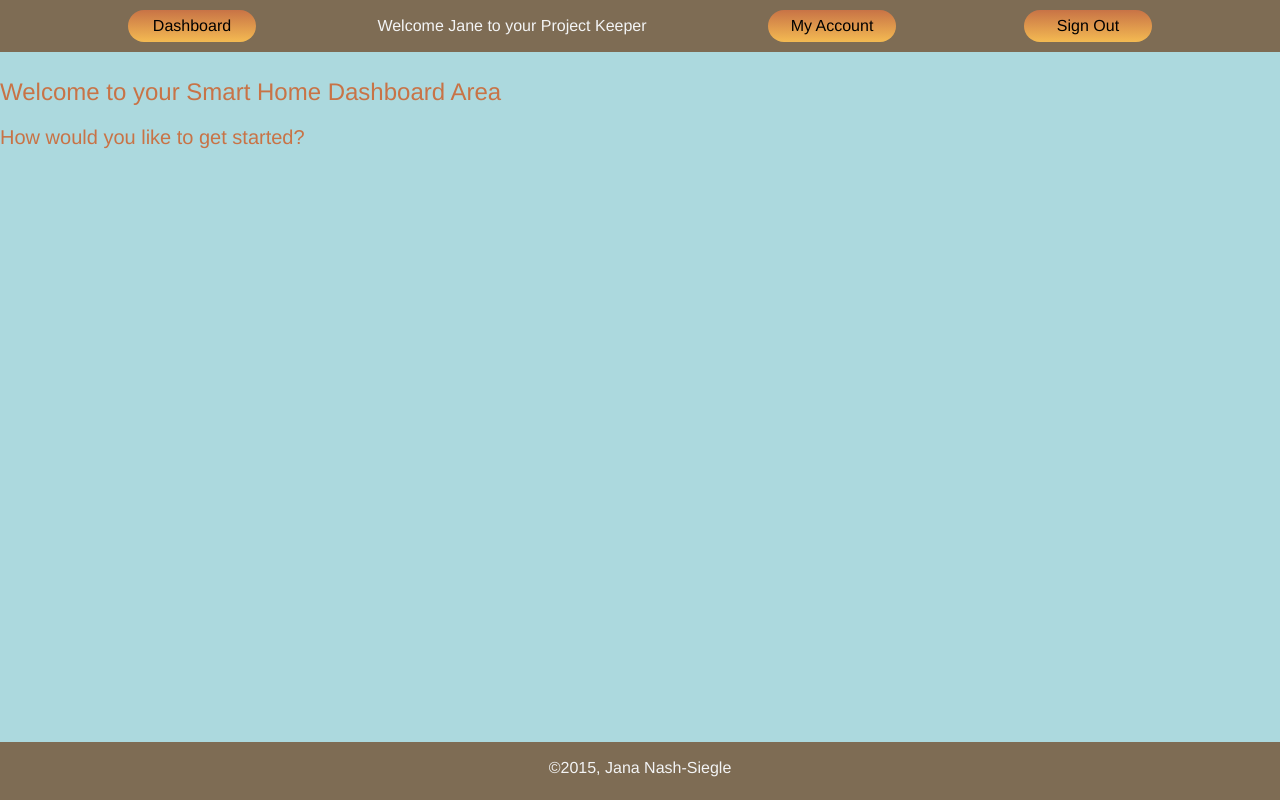
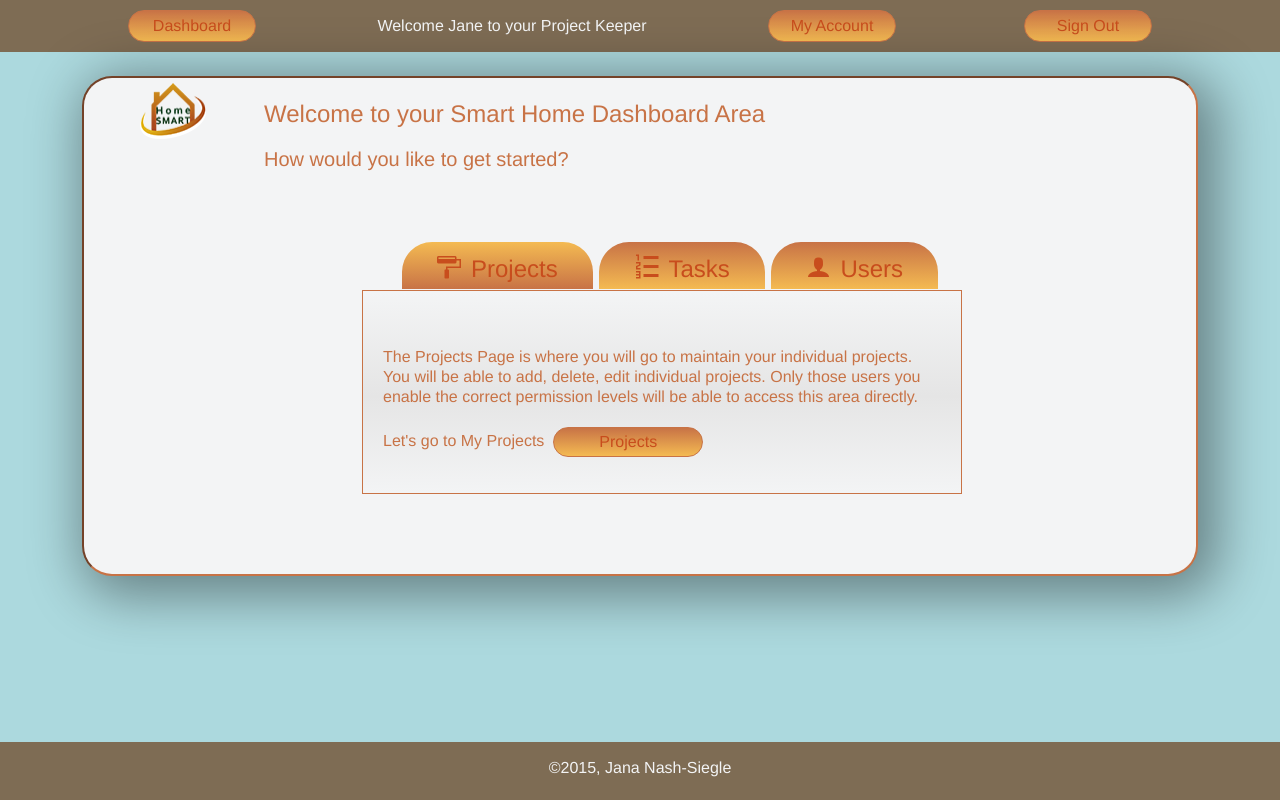
Before and after one commit to jnashsiegle/JQuery-Ajax-HTML-Weather-API-Projects, a PHP site: page /admin.html in a window 1280 px wide. Run offline with PHP 8.4, Linux system fonts and the light colour scheme; some libraries are stand-ins or nearby versions.

Commit message:
Upload of Final Week 2 Project
Just need to add comments.

```diff
--- a/Nash_Jana_Project/admin.html
+++ b/Nash_Jana_Project/admin.html
@@ -11,23 +11,80 @@
 <body>
 <header>
     <p>Welcome Jane to your Project Keeper</p>
-
     <!--Dashboard button -->
     <button id = "dashboard">Dashboard</button>
-
     <!--Sign Out Button-->
     <button>Sign Out</button>
     <button>My Account</button>
-
 </header>
 
+<div id = "container">
+    <div id = "admin">
+        <img src = "images/House_Logo.png" alt = "HomeSmart.com">
+    <h1> Welcome to your Smart Home Dashboard Area</h1>
+    <h2> How would you like to get started?</h2>
 
-<h1> Welcome to your Smart Home Dashboard Area</h1>
-<h2> How would you like to get started?</h2>
+        <div id = "panel">
+            <ul id = "tabs-nav">
+                <li><a href = "#projects"><span class="icon-paint-format" aria-hidden = "true"></span>Projects</a></li>
+                <li><a href = "#tasks"><span class = "icon-list-numbered" aria-hidden = "true"></span>Tasks</a></li>
+                <li><a href = "#users"><span class = "icon-user" aria-hidden = "true"></span>Users</a></li>
+            </ul>
+            <div id = "tabs">
+                <p id = "projects">
+                    The Projects Page is where you will go to maintain your individual projects.  You will be able to add, delete, edit individual projects.  Only those users you enable the correct permission levels will be able to access this area directly.<br /><br />
+                Let's go to My Projects&nbsp;&nbsp;<a href = "projects.html"><button class = "projectsbtn">Projects</button></a></p>
+                <p id = "tasks">
+                    This is the second tab. Lorem ipsum dolor sit amet, consectetur adipiscing elit. Non dolere, inquam, istud quam vim habeat postea videro; Ergo id est convenienter naturae vivere, a natura discedere. Est, ut dicis, inquam. Quacumque enim ingredimur, in aliqua historia vestigium ponimus. Cupit enim dícere nihil posse ad beatam vitam deesse sapienti. Ad eas enim res ab Epicuro praecepta dantur. Nummus in Croesi divitiis obscuratur, pars est tamen divitiarum.<br /><br />
+
+                Go to My Tasks&nbsp;&nbsp;<button class = "tasksbtn">Tasks</button></p>
+
+                <p id = "users">
+                    This is the third tab.  Lorem ipsum dolor sit amet, consectetur adipiscing elit. An potest cupiditas finiri? Efficiens dici potest. Deinde dolorem quem maximum? Ostendit pedes et pectus. Duo Reges: constructio interrete. Nos commodius agimus.<br /><br />
+
+                Go to My Users&nbsp;&nbsp;<button class = "usersbtn">Users</button></p>
+            </div>
+
+
+        </div>
+
+
+
+
+
+
+
+
+
+
+
+
+
+
+
+
+
+
+
+
+
+
+</div><!--end admin div -->
+</div>  <!--closing container div -->
+
 
 <footer class = "short">
     <p>©2015, Jana Nash-Siegle</p>
 </footer>
 
+<!-- jquery -->
+<script src="https://ajax.googleapis.com/ajax/libs/jquery/1.11.2/jquery.min.js"></script>
+<script>window.jQuery || document.write('<script src="js/jquery.min.js"><\/script>');</script>
+<!-- plugins -->
+
+<!-- main -->
+<script type="text/javascript" src="js/main.js"></script>
+<script type = "text/javascript" src = "js/respond.min.js"></script>
+<script type = "text/javascript" src = "js/modernizr.min.js" ></script>
 </body>
 </html>
--- a/Nash_Jana_Project/css/style.css
+++ b/Nash_Jana_Project/css/style.css
@@ -100,6 +100,12 @@ html {
 }
 .icon-circle-down:before {
     content: "\ea43";
+}
+.icon-user:before {
+    content: "\e971";
+}
+.icon-paint-format:before {
+    content: "\e90c";
 }
 hr.gradient_one {       /*Horizontal Rule for in-between Projects */
     border: 0;
@@ -209,17 +215,17 @@ header button{
     height: 2em;
     float: right;
     margin: 10px 10% 10px auto;
-    border: none;
+    border: 1px solid #c87346;
 }
 /*++++++++++++++++++++++++++++++++++++++++++Dashboard button*/
 #dashboard {
     float: left;
     margin:10px 0 10px 10%;
 }
-.submit_btn, button.modalClick, button, button, #login input.btn {
+.submit_btn, button.modalClick, button, button, #login input.btn, #addForm input.btn {
     font-family: 'Helvetica Neue', Helvetica, Arial, sans-serif;
     font-weight: normal;
-    color: #000;
+    color: #c84d1d;
     width: 150px;
     height: 30px;
     display: inline-block;
@@ -236,7 +242,7 @@ header button{
     background: -o-linear-gradient(top,  #c87346 0%,#f4ba52 100%); /* Opera 11.10+ */
     background: -ms-linear-gradient(top,  #c87346 0%,#f4ba52 100%); /* IE10+ */
     background: linear-gradient(to bottom,  #c87346 0%,#f4ba52 100%); /* W3C */
-    border: none;
+    border: 1px solid #c87346;
 
 
 
@@ -310,7 +316,7 @@ fieldset{
     width: 18.750em;
     line-height: 2em;
 }
-#addForm input {
+#addForm input,input#rPasswordInput, input#confirmPasswordInput {
     width: 20em;
     line-height: 2em;
     float: right;
@@ -351,6 +357,78 @@ label > input:checked + img{ /* (CHECKED) IMAGE STYLES */
 button#addButton {
     margin-bottom: 20px;
 }
+/*++++++++++++++++++++++++TABS STYLING / ADMIN PAGE+++++++++++++++++*/
+#admin{
+    height: 500px;
+}
+#admin h1, #admin h2{
+    margin-left: 180px;
+}
+#panel{
+    margin: 75px auto 0 auto;
+    width: 50%;
+}
+#tabs {
+    width: 600px;
+    height: auto;
+    padding: 20px;
+    border: 1px solid #c87346;
+    color: #c87346;
+    padding-top:40px;
+    background: rgb(243,244,245); /* Old browsers */
+    background: -moz-linear-gradient(top,  rgba(243,244,245,1) 1%, rgba(229,229,229,1) 52%, rgba(243,244,245,1) 100%); /* FF3.6+ */
+    background: -webkit-gradient(linear, left top, left bottom, color-stop(1%,rgba(243,244,245,1)), color-stop(52%,rgba(229,229,229,1)), color-stop(100%,rgba(243,244,245,1))); /* Chrome,Safari4+ */
+    background: -webkit-linear-gradient(top,  rgba(243,244,245,1) 1%,rgba(229,229,229,1) 52%,rgba(243,244,245,1) 100%); /* Chrome10+,Safari5.1+ */
+    background: -o-linear-gradient(top,  rgba(243,244,245,1) 1%,rgba(229,229,229,1) 52%,rgba(243,244,245,1) 100%); /* Opera 11.10+ */
+    background: -ms-linear-gradient(top,  rgba(243,244,245,1) 1%,rgba(229,229,229,1) 52%,rgba(243,244,245,1) 100%); /* IE10+ */
+    background: linear-gradient(to bottom,  rgba(243,244,245,1) 1%,rgba(229,229,229,1) 52%,rgba(243,244,245,1) 100%); /* W3C */
+
+
+
+
+}
+#tabs-nav {
+    width: 600px;
+    height: 47px;
+    text-decoration: none;
+    list-style-type: none;
+    font-size: 1.5em;
+    margin-top:30px;
+    margin-bottom: 0;
+}
+#tabs-nav a {
+    text-decoration: none;
+    color: #c84d1d;
+    vertical-align: middle;
+}
+
+#tabs-nav span{
+    width: 400px;
+}
+#tabs-nav li{
+    display: inline;
+    padding: 10px 35px 10px 35px;
+   width: 100%;
+    border-radius: 30px 30px 0 0;
+    background: #c87346; /* Old browsers */
+    background: -moz-linear-gradient(top,  #c87346 0%, #f4ba52 100%); /* FF3.6+ */
+    background: -webkit-gradient(linear, left top, left bottom, color-stop(0%,#c87346), color-stop(100%,#f4ba52)); /* Chrome,Safari4+ */
+    background: -webkit-linear-gradient(top,  #c87346 0%,#f4ba52 100%); /* Chrome10+,Safari5.1+ */
+    background: -o-linear-gradient(top,  #c87346 0%,#f4ba52 100%); /* Opera 11.10+ */
+    background: -ms-linear-gradient(top,  #c87346 0%,#f4ba52 100%); /* IE10+ */
+    background: linear-gradient(to bottom,  #c87346 0%,#f4ba52 100%); /* W3C */
+}
+#tabs-nav li.current{
+    background: rgb(244,186,82); /* Old browsers */
+    background: -moz-linear-gradient(top,  rgba(244,186,82,1) 0%, rgba(200,115,70,1) 100%); /* FF3.6+ */
+    background: -webkit-gradient(linear, left top, left bottom, color-stop(0%,rgba(244,186,82,1)), color-stop(100%,rgba(200,115,70,1))); /* Chrome,Safari4+ */
+    background: -webkit-linear-gradient(top,  rgba(244,186,82,1) 0%,rgba(200,115,70,1) 100%); /* Chrome10+,Safari5.1+ */
+    background: -o-linear-gradient(top,  rgba(244,186,82,1) 0%,rgba(200,115,70,1) 100%); /* Opera 11.10+ */
+    background: -ms-linear-gradient(top,  rgba(244,186,82,1) 0%,rgba(200,115,70,1) 100%); /* IE10+ */
+    background: linear-gradient(to bottom,  rgba(244,186,82,1) 0%,rgba(200,115,70,1) 100%); /* W3C */
+
+
+}
 /*++++++++++++++++++++++++++++++++++++++++++++++++++++++++++++begin generic body styling*/
 body {
     font-family: 'Helvetica Neue', Helvetica, Arial, sans-serif;
@@ -386,11 +464,16 @@ p {
     font-weight: 300;
     line-height: 1.250em;
 }
+
+button:focus {
+    outline: none;
+}
+
 /*++++++++++++++++++++++++++++++++++++++++STYLING FOR WELCOME INTRO, TRIAL AND Project Page */
 .COA {
     margin: 2.25em  auto .75em auto;
 }
-#intro, #trial, #pPage {
+#intro, #trial, #pPage, #admin {    /*styling for main backgrounds of section containers*/
     max-width: 90%;
     margin: 0 auto;
     background-color: #f3f4f5;
@@ -544,8 +627,7 @@ footer.short{
 }
 
 
-input#passwordInput{
-    width:15em;
+input#passwordInput, input#rPasswordInput, input#confirmPasswordInput{
     display: initial;
 }
 /* ++++++++++++++++++++++++++++++++++++++++asterisk for required */
@@ -590,7 +672,7 @@ input#passwordInput{
     padding:0 50px;
     text-align: left;
 }
-#pPage > a > img{
+#pPage > a > img, #admin img{
     display: inline;
     margin: 5px 0 auto 5%;
     float: left;
--- a/Nash_Jana_Project/js/main.js
+++ b/Nash_Jana_Project/js/main.js
@@ -70,13 +70,27 @@
 
 
 
-    $('label.mystatus').mouseover(function() {
-        $(this).fadeTo('1000', .2, 'swing');
+    $('label.mystatus').mouseover(function () {
+        $(this).fadeTo('1000', 0.2, 'swing');
     });
-    $('label.mystatus').mouseout(function() {
+    $('label.mystatus').mouseout(function () {
         $(this).fadeTo('1000', 1, 'linear');
     });
 
+    //jQuery for tabs
+    $('#tabs p').hide().eq(0).show();
+    $('#tabs p:not(:first)').hide();
+
+    $('#tabs-nav li').click(function (e) {
+        e.preventDefault();
+        $('#tabs p').hide();
+
+        $('#tabs-nav .current').removeClass("current");
+        $(this).addClass('current');
+        var clicked = $(this).find('a:first').attr('href');
+
+        $('#tabs ' + clicked).fadeIn('fast');
+    }).eq(0).addClass('current');
 
 
 
--- a/Nash_Jana_Project/projects.html
+++ b/Nash_Jana_Project/projects.html
@@ -34,7 +34,7 @@
                 <div id = "add">
                     <form id = "addForm">
                         <span class = "close">X</span>
-                        <h2 class = "header">Add Project</h3>
+                        <h2 class = "header">Add Project</h2>
                         <fieldset>
                             <label for = "pname">What is the project name?</label>
                             <input id = "pname" type = "text" title = "Please enter the project name." class = "hsTooltip" placeholder = "name of project">
```
Also changed, not shown: Nash_Jana_Project/index_backup.html (added, +165 -0 lines), Nash_Jana_Project/register.html (+8 -8 lines), Nash_Jana_Project/css/fonts/icomoon.ttf, Nash_Jana_Project/css/fonts/icomoon.woff, 2 other files.
